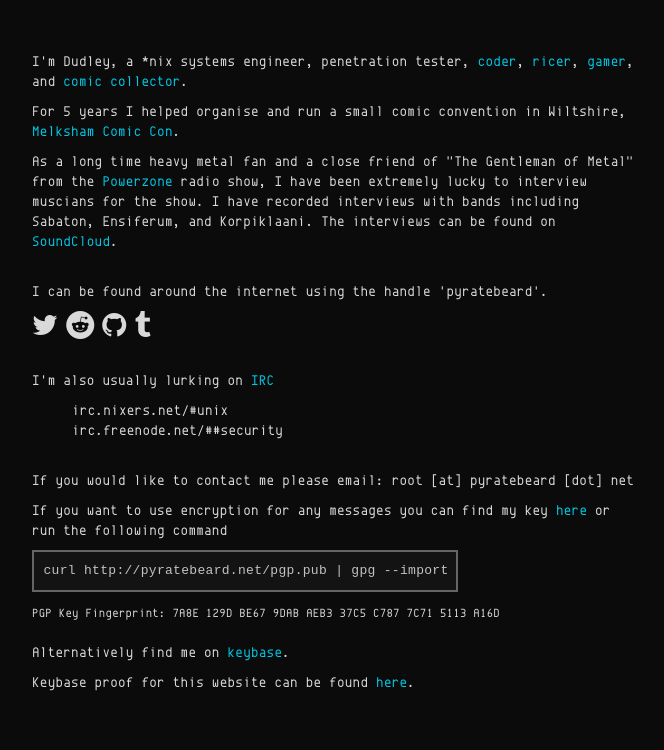
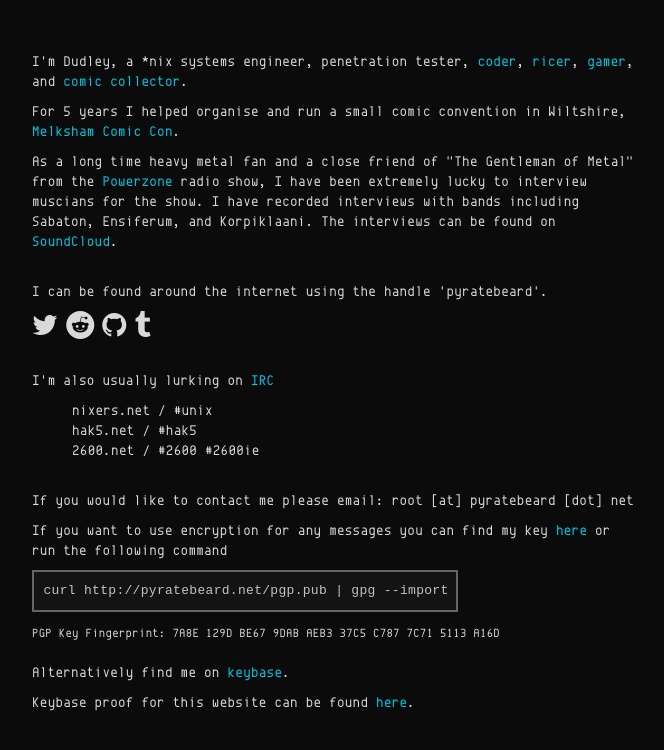
Before and after one commit to pyratebeard/pyratebeard.github.io, a Jekyll site: the page built from who.html, in a window 1280 px wide. Shown: the top 750 px of the page, without its empty margins (304-968 px from the left). Built offline with Jekyll 4.4.1, drawn with Linux system fonts in a browser that asks for light colours.

Commit message:
removed freenode irc line. include hak5 and 2600 irc lines. modify irc display layout

```diff
--- a/who.html
+++ b/who.html
@@ -18,8 +18,9 @@ layout: default
 <br>
 <p>I'm also usually lurking on <a href='http://www.irchelp.org/' target='_blank' rel='noopener noreferrer'>IRC</a></p>
 <ul>
-  <li>irc.nixers.net/#unix</li>
-  <li>irc.freenode.net/##security</li>
+  <li>nixers.net / #unix</li>
+  <li>hak5.net / #hak5</li>
+  <li>2600.net / #2600 #2600ie</li>
 </ul>
 <br>
 <p>If you would like to contact me please email: root [at] pyratebeard [dot] net</p>
```
